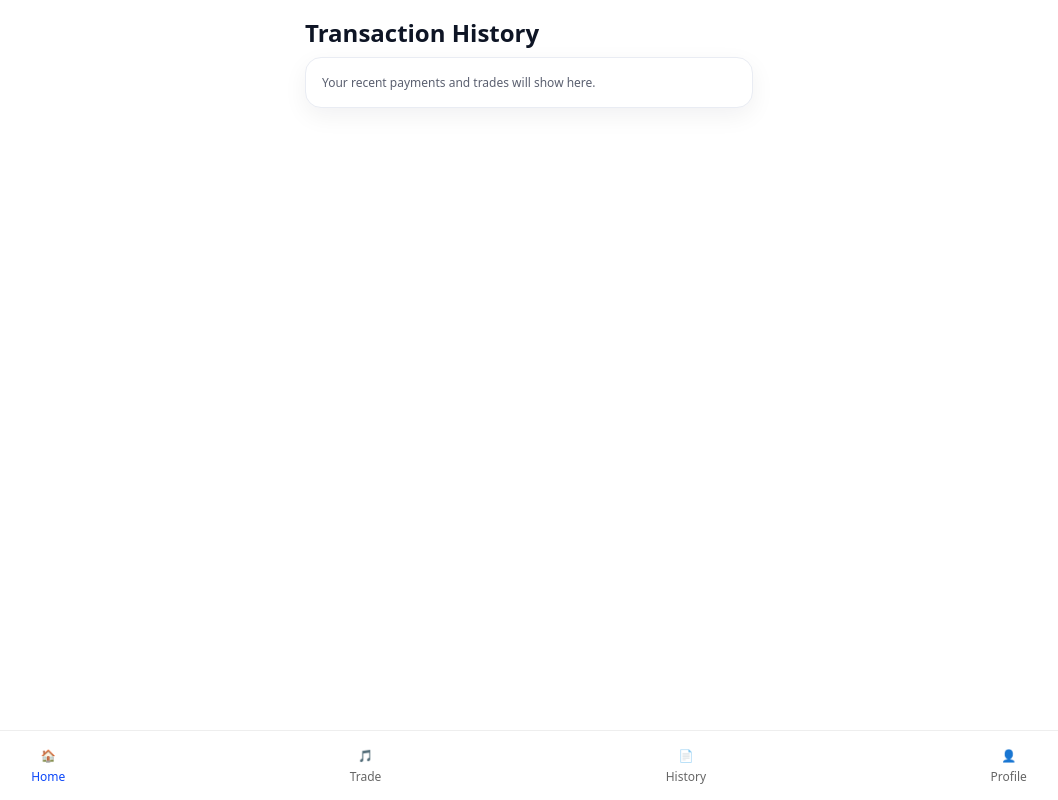
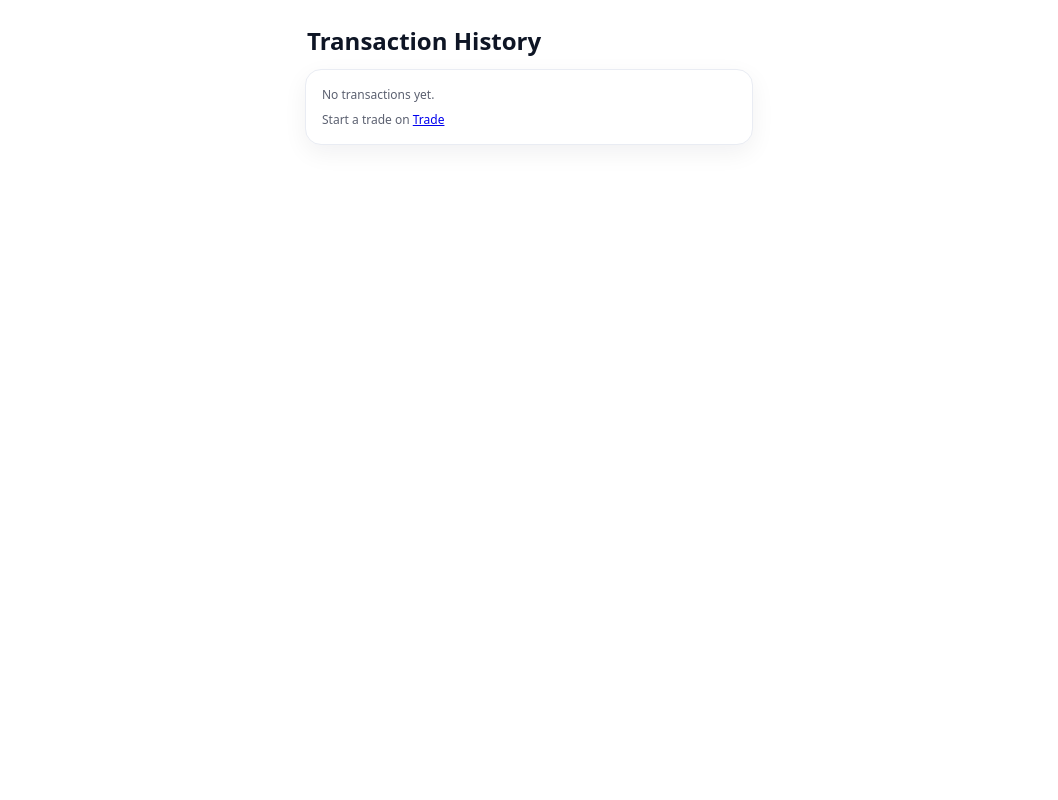
Before and after one commit to wimichub0-ai/Bnapx-User-interface-v.1, a Next.js app: page /history in a window 1280 px wide. Shown: the whole page, without its empty margins (111-1169 px from the left). Built offline with nearby package versions, Linux system fonts and the light colour scheme.

Commit message:
Update page.jsx

```diff
--- a/app/history/page.jsx
+++ b/app/history/page.jsx
@@ -1,17 +1,74 @@
-"use client";
+'use client';
+import { useEffect, useState } from 'react';
+import { supabase } from '@/lib/supabaseClient';
+import Link from 'next/link';
 
-import TabBar from "@/components/TabBar";
+export default function HistoryPage(){
+  const [rows, setRows] = useState([]);
+  const [loading, setLoading] = useState(true);
 
-export default function History() {
+  useEffect(()=>{
+    (async ()=>{
+      const { data: { user } } = await supabase.auth.getUser();
+      if (!user) { setRows([]); setLoading(false); return; }
+      const { data, error } = await supabase
+        .from('trades')
+        .select('*')
+        .order('created_at', { ascending: false });
+
+      if (error) console.error(error);
+      setRows(data || []);
+      setLoading(false);
+    })();
+  }, []);
+
   return (
-    <main className="container">
-      <h2 style={{ margin: "0 0 8px" }}>Transaction History</h2>
-      <div className="card-lite">
-        <div className="small">Your recent payments and trades will show here.</div>
-        {/* Later: map real entries from Supabase */}
+    <main className="container" style={{ paddingBottom: 80 }}>
+      <h2 style={{ fontWeight: 800, margin: '8px 2px 12px' }}>Transaction History</h2>
+
+      {loading && <div className="small">Loading...</div>}
+      {!loading && rows.length === 0 && (
+        <div className="card-lite">
+          <div className="small">No transactions yet.</div>
+          <div className="small" style={{ marginTop: 8 }}>
+            Start a trade on <Link href="/trade">Trade</Link>
+          </div>
+        </div>
+      )}
+
+      <div style={{ display:'grid', gap: 10 }}>
+        {rows.map(r => (
+          <div key={r.id} className="card-lite" style={{display:'grid', gap:6}}>
+            <div style={{display:'flex', justifyContent:'space-between'}}>
+              <b>{r.type.toUpperCase()} • {r.asset}</b>
+              <StatusBadge status={r.status} />
+            </div>
+            <div className="small">Network: {r.network_code}</div>
+            <div className="small">Amount: ${Number(r.usd_amount||0).toLocaleString()}  •  {new Intl.NumberFormat('en-NG', { style:'currency', currency:'NGN' }).format(r.ngn_amount||0)}</div>
+            {r.to_address && <div className="small" style={{wordBreak:'break-all'}}>To: {r.to_address}</div>}
+            <div className="small" style={{opacity:.7}}>Ref: {r.tx_ref}</div>
+            <div className="small" style={{opacity:.7}}>{new Date(r.created_at).toLocaleString()}</div>
+          </div>
+        ))}
       </div>
-
-      <TabBar />
     </main>
   );
 }
+
+function StatusBadge({ status }){
+  const map = {
+    pending:   { bg:'#fff7ed', color:'#c2410c', text:'Pending' },
+    paid:      { bg:'#eef2ff', color:'#3730a3', text:'Paid' },
+    completed: { bg:'#ecfdf5', color:'#065f46', text:'Completed' },
+    failed:    { bg:'#fef2f2', color:'#991b1b', text:'Failed' },
+  };
+  const s = map[status] || map.pending;
+  return (
+    <span style={{
+      background:s.bg, color:s.color, padding:'4px 10px',
+      borderRadius:999, fontSize:12, fontWeight:700
+    }}>
+      {s.text}
+    </span>
+  );
+}
```
